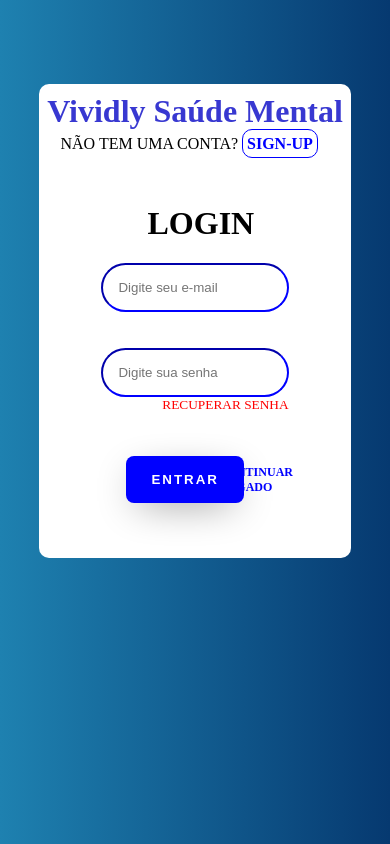
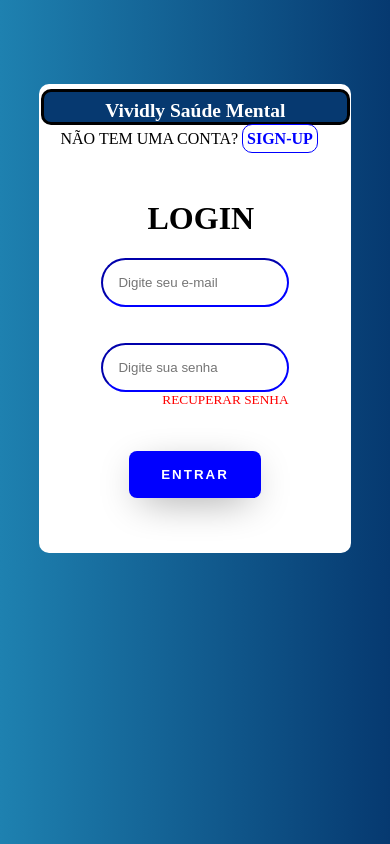
Before and after one commit to ICEI-PUC-Minas-PMV-ADS/pmv-ads-2024-1-e1-proj-web-t11-pmv-ads-2024-1-e1-proj-web-t11-vividly, a plain HTML site: page codigo-fonte/Login/login.html in a window 390 px wide. Drawn offline with Linux system fonts and the light colour scheme.

Commit message:
Responsividade_Login3

```diff
--- a/codigo-fonte/Login/styleLogin.css
+++ b/codigo-fonte/Login/styleLogin.css
@@ -171,20 +171,24 @@
     }
 
     .left-login {
-        width: 100%;
+        width: 97%;
+        background-color: #063970;
+        border-style: solid;
+        border-radius: 10px;
+        border-color: black;
+        margin-top: 0.5vh;
+        margin-left: 0.5vw;
     }
 
     .left-login > img {
         display: none;
     }
 
-<<<<<<< Updated upstream
+
     .right-login {
         width: 100%;
     }
-<<<<<<< Updated upstream
-=======
-=======
+
     .left-login > h1 {
         font-size: 5vw;
         color: white;
@@ -193,14 +197,13 @@
     .right-login {
         width: 100%;
     }
->>>>>>> Stashed changes
+
 
     .btn-login {
         margin-left: auto;
         margin-right: auto;
         padding: 16px 32px;
     }
->>>>>>> Stashed changes
 
     .continuar-logado {
         display: none;
```
Also changed, not shown: codigo-fonte/Login/login.html (+0 -1 lines).
